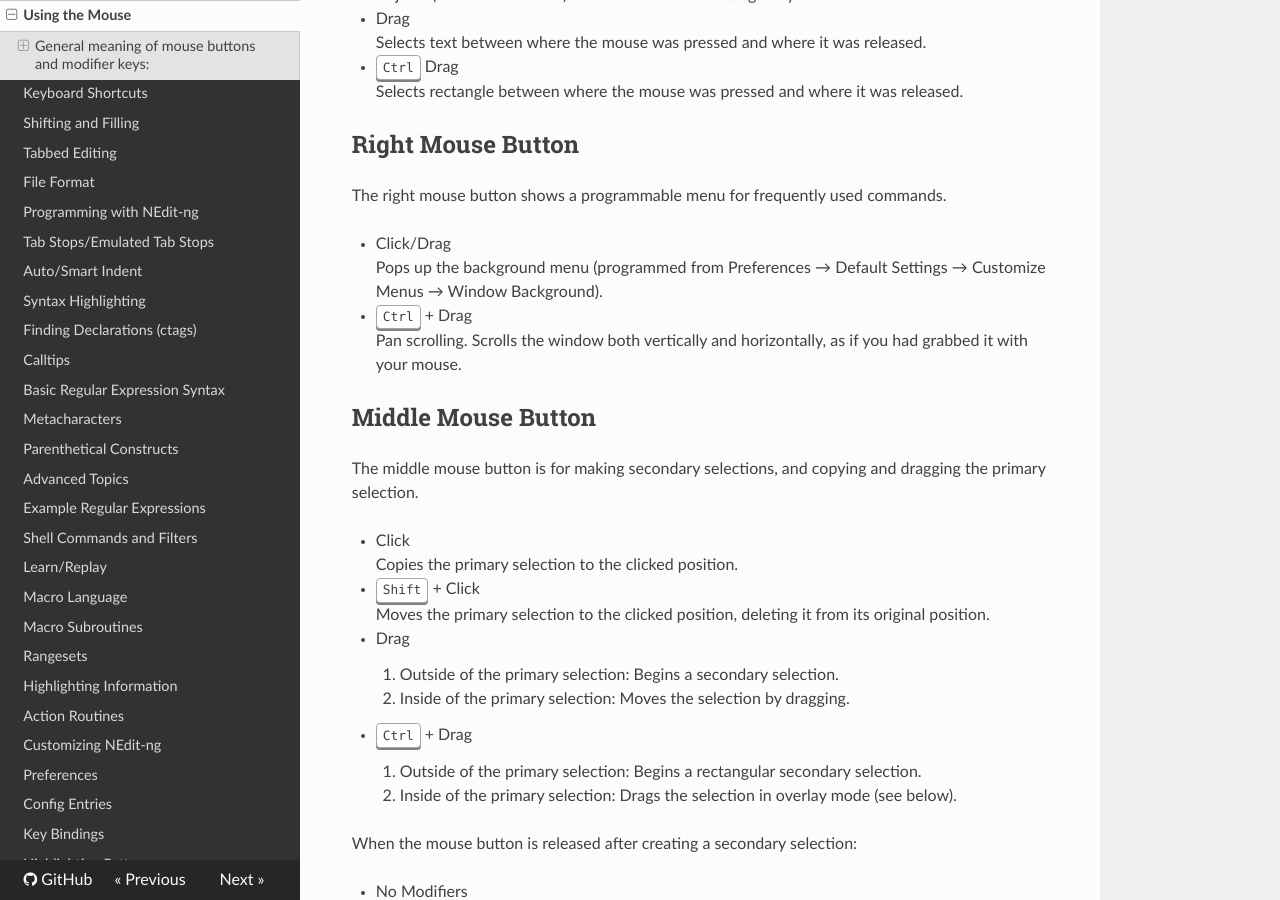
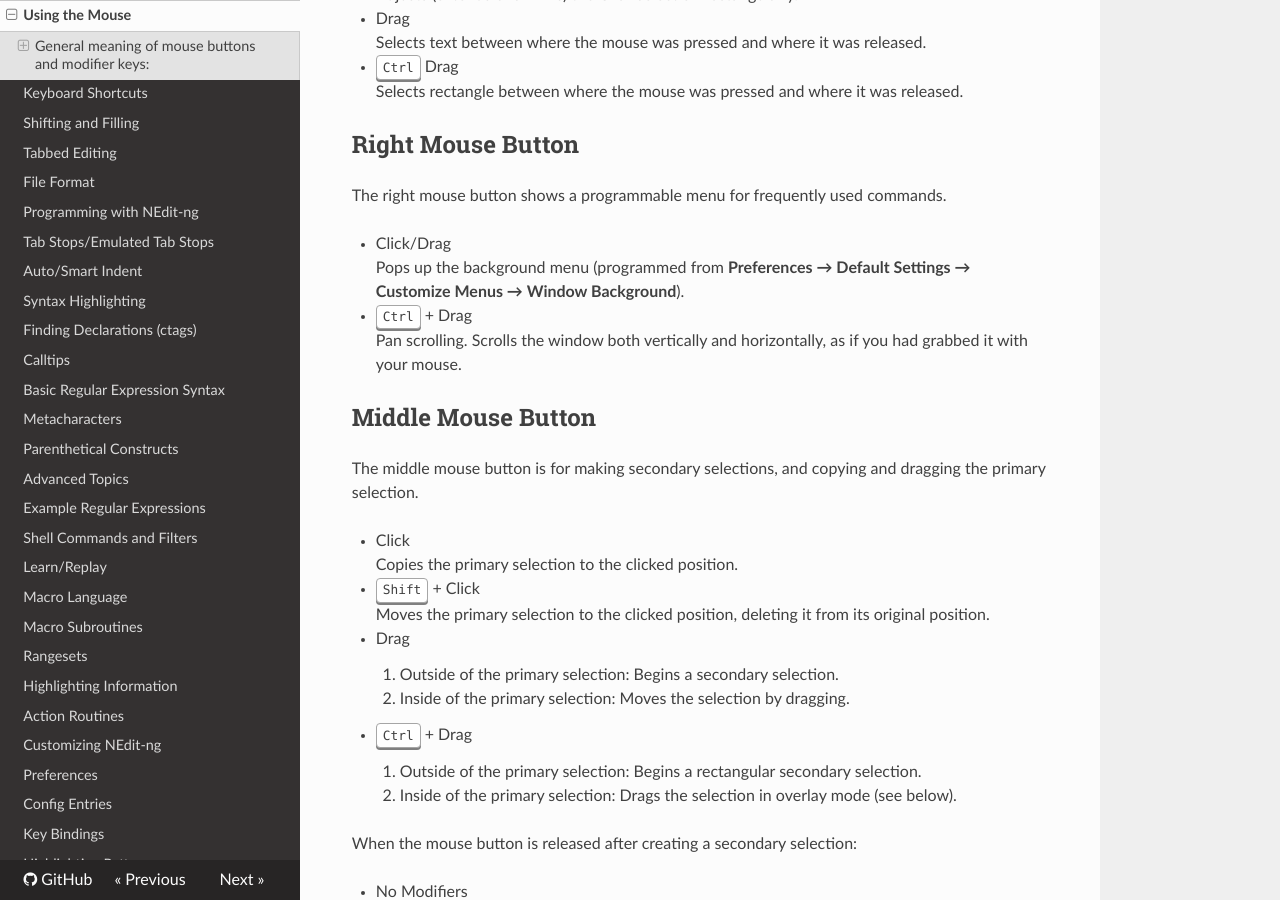
Before and after one commit to eteran/nedit-ng, an MkDocs documentation site: the page built from docs/docs/05.md, in a window 1280 px wide and 900 px high, scrolled down 1366 px. Built offline with MkDocs 1.6.1, drawn with Linux system fonts in a browser that asks for light colours; nearby versions of some CDN libraries.

Commit message:
small consistency update

```diff
--- a/docs/docs/05.md
+++ b/docs/docs/05.md
@@ -72,8 +72,8 @@
 commands.
 
   - Click/Drag
-    Pops up the background menu (programmed from Preferences &rarr;
-    Default Settings &rarr; Customize Menus &rarr; Window Background).
+    Pops up the background menu (programmed from **Preferences &rarr;
+    Default Settings &rarr; Customize Menus &rarr; Window Background**).
   - <kbd>Ctrl</kbd> + Drag
     Pan scrolling. Scrolls the window both vertically and horizontally,
     as if you had grabbed it with your mouse.
```
